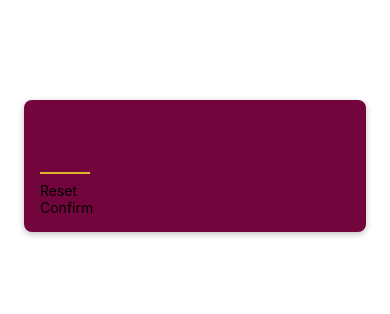
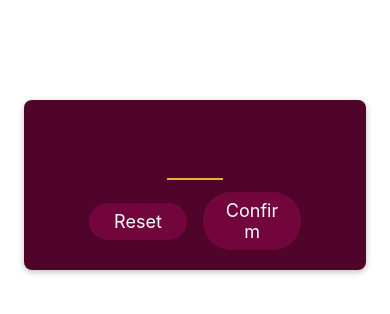
Before and after one commit to jozefkubis/STARTING-PROJECT, a React Native app: screen / in a window 390 px wide. Shown: the top 314 px of the page. Built offline with nearby package versions, Linux system fonts and the light colour scheme.

Commit message:
Refactor PrimaryButton component and update StartGameScreen layout

```diff
--- a/components/PrimaryButton.js
+++ b/components/PrimaryButton.js
@@ -1,9 +1,46 @@
-import { Text, View } from "react-native"
+import { Pressable, StyleSheet, Text, View } from "react-native"
 
 export default function PrimaryButton({ children }) {
+  function pressHandler() {
+    console.log("pressed")
+  }
+
   return (
-    <View>
-      <Text>{children}</Text>
+    <View style={styles.buttonOutterConstainer}>
+      <Pressable
+        style={({ pressed }) =>
+          pressed
+            ? [styles.buttonInnerConstainer, styles.pressed]
+            : styles.buttonInnerConstainer
+        }
+        onPress={pressHandler}
+        android_ripple={{ color: "#5e0230" }}
+      >
+        <Text style={styles.buttonText}>{children}</Text>
+      </Pressable>
     </View>
   )
 }
+
+const styles = StyleSheet.create({
+  buttonOutterConstainer: {
+    borderRadius: 28,
+    margin: 4,
+    overflow: "hidden", // to ensure the ripple effect is contained within the button
+    width: "100%",
+  },
+  buttonInnerConstainer: {
+    backgroundColor: "#72063c",
+    paddingVertical: 8,
+    paddingHorizontal: 16,
+    elevation: 4, // Android shadow
+  },
+  buttonText: {
+    color: "white",
+    fontSize: 18,
+    textAlign: "center",
+  },
+  pressed: {
+    opacity: 0.75,
+  },
+})
--- a/screens/StartGameScreen.js
+++ b/screens/StartGameScreen.js
@@ -11,10 +11,14 @@ export default function StartGameScreen() {
         autoCapitalize="none"
         autoCorrect={false}
       />
-      {/* <View> */}
-      <PrimaryButton>Reset</PrimaryButton>
-      <PrimaryButton>Confirm</PrimaryButton>
-      {/* </View> */}
+      <View style={styles.buttonsContainer}>
+        <View style={styles.buttonContainer}>
+          <PrimaryButton>Reset</PrimaryButton>
+        </View>
+        <View style={styles.buttonContainer}>
+          <PrimaryButton>Confirm</PrimaryButton>
+        </View>
+      </View>
     </View>
   )
 }
@@ -23,7 +27,7 @@ const styles = StyleSheet.create({
   inputContainer: {
     padding: 16,
     marginTop: 100,
-    backgroundColor: "#72063c",
+    backgroundColor: "#50042a",
     marginHorizontal: 24,
     borderRadius: 8,
     elevation: 4, // Android shadow
@@ -31,16 +35,29 @@ const styles = StyleSheet.create({
     shadowOffset: { width: 0, height: 2 }, // iOS shadow
     shadowRadius: 6, // iOS shadow
     shadowOpacity: 0.25, // iOS shadow
+    alignItems: "center",
   },
   numberInput: {
-    height: 50,
-    width: 50,
-    fontSize: 32,
+    height: 56,
+    width: 56,
+    fontSize: 28,
+    lineHeight: 32,
     borderBottomColor: "#ddb52f",
     borderBottomWidth: 2,
     color: "#ddb52f",
     marginVertical: 8,
     fontWeight: "bold",
     textAlign: "center",
+    textAlignVertical: "center",
+  },
+  buttonsContainer: {
+    flexDirection: "row",
+    justifyContent: "space-between",
+    alignItems: "center",
+    gap: 16,
+  },
+  buttonContainer: {
+    flex: 1,
+    alignItems: "center",
   },
 })
```
